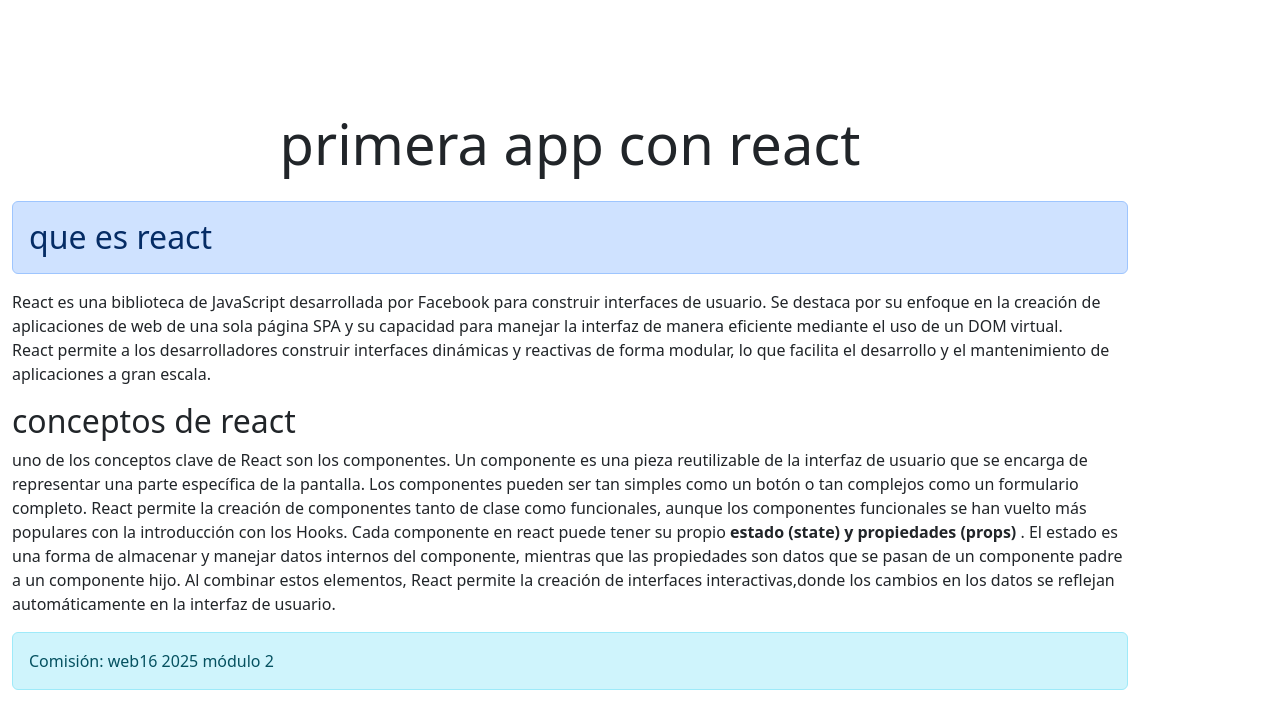
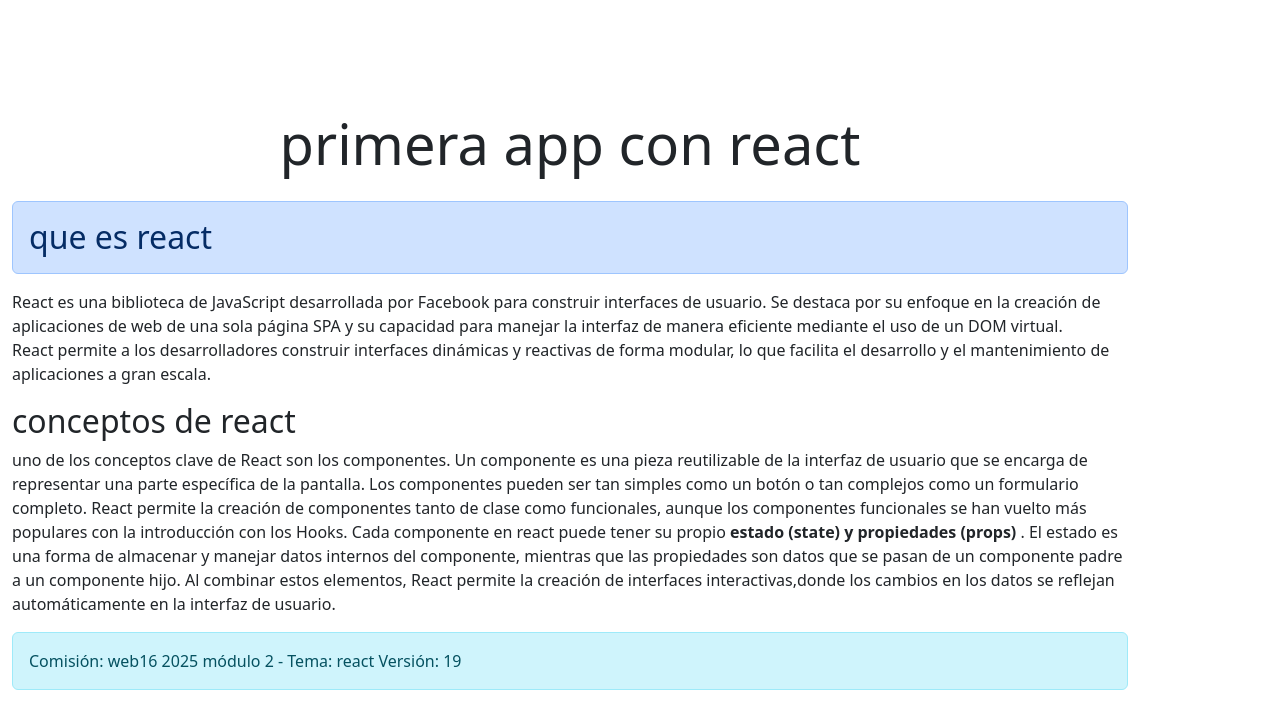
Before and after one commit to marcos-gonzalez07/contador-c16, a React (Vite) app: page / in a window 1280 px wide. Shown: the top 728 px of the page. Built offline with nearby package versions, Linux system fonts and the light colour scheme.

Commit message:
agregamos varios propts usando la desestructuracion

```diff
--- a/src/App.jsx
+++ b/src/App.jsx
@@ -13,7 +13,7 @@
       <main className = "container">
         <Teoria></Teoria>
         {/* <Teoria></Teoria> */}
-        <Conceptos codComision = {codComision}></Conceptos>
+        <Conceptos codComision = {codComision} tema ={'react'} version = {19}></Conceptos>
       </main>
     </>
   );
--- a/src/components/Conceptos.jsx
+++ b/src/components/Conceptos.jsx
@@ -1,4 +1,4 @@
-const Conceptos = (props) => {
+const Conceptos = ({codComision, tema, version}) => {
   return (
     <section>
       <h2>conceptos de react</h2>
@@ -19,7 +19,7 @@
         automáticamente en la interfaz de usuario.
       </p>
       <div className="alert alert-info" role="alert">
-        Comisión: {props.codComision}
+        Comisión: {codComision} - Tema: {tema} Versión: {version}
       </div>
     </section>
   );
```
